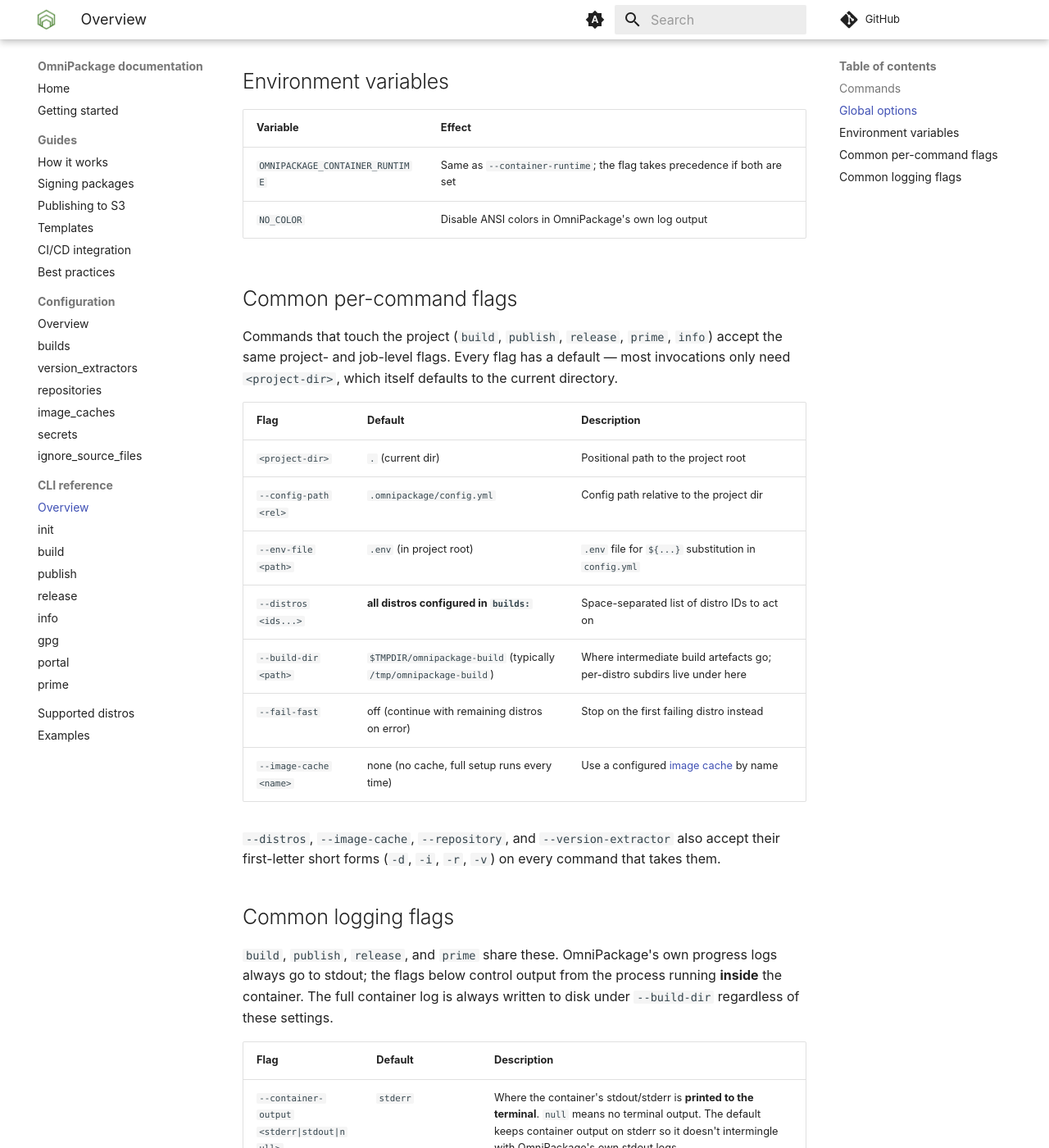
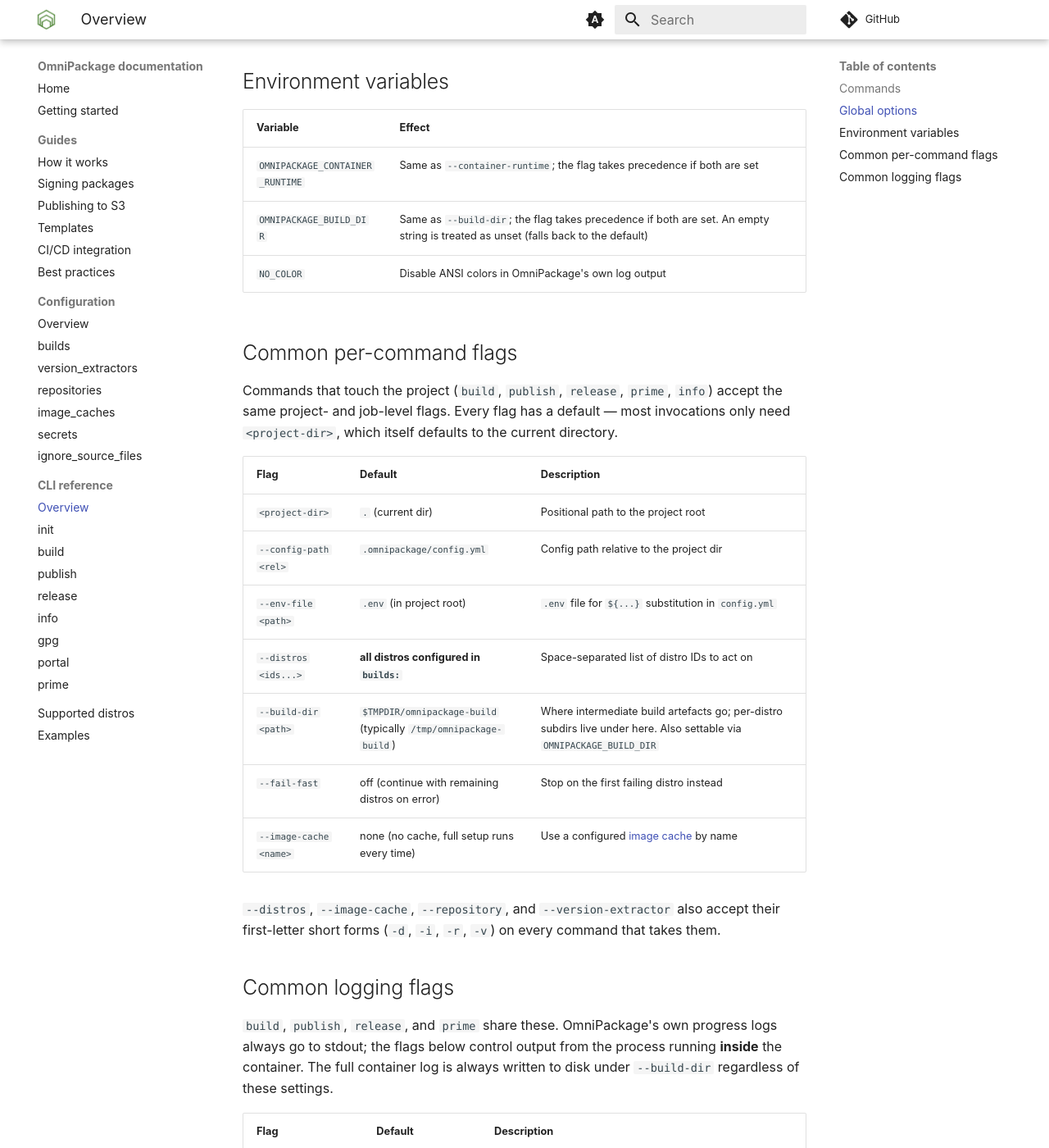
Before and after one commit to omnipackage/omnipackage-docs, an MkDocs documentation site: the page built from docs/cli/index.md, in a window 1280 px wide and 1400 px high, scrolled down 966 px. Shown: the whole window at 82% size. Built offline with MkDocs 1.6.1 and Material for MkDocs 9.7.7, drawn with Linux system fonts in a browser that asks for light colours; plug-ins that fetch from the network failed and are left out; comment, search, counter and statistics services are not loaded.

Commit message:
add OMNIPACKAGE_BUILD_DIR env var

```diff
--- a/docs/cli/index.md
+++ b/docs/cli/index.md
@@ -32,6 +32,7 @@ If neither is set, `podman` is preferred when available, otherwise `docker`. The
 | Variable | Effect |
 |----------|--------|
 | `OMNIPACKAGE_CONTAINER_RUNTIME` | Same as `--container-runtime`; the flag takes precedence if both are set |
+| `OMNIPACKAGE_BUILD_DIR` | Same as `--build-dir`; the flag takes precedence if both are set. An empty string is treated as unset (falls back to the default) |
 | `NO_COLOR` | Disable ANSI colors in OmniPackage's own log output |
 
 ## Common per-command flags
@@ -44,7 +45,7 @@ Commands that touch the project (`build`, `publish`, `release`, `prime`, `info`)
 | `--config-path <rel>` | `.omnipackage/config.yml` | Config path relative to the project dir |
 | `--env-file <path>` | `.env` (in project root) | `.env` file for `${...}` substitution in `config.yml` |
 | `--distros <ids...>` | **all distros configured in `builds:`** | Space-separated list of distro IDs to act on |
-| `--build-dir <path>` | `$TMPDIR/omnipackage-build` (typically `/tmp/omnipackage-build`) | Where intermediate build artefacts go; per-distro subdirs live under here |
+| `--build-dir <path>` | `$TMPDIR/omnipackage-build` (typically `/tmp/omnipackage-build`) | Where intermediate build artefacts go; per-distro subdirs live under here. Also settable via `OMNIPACKAGE_BUILD_DIR` |
 | `--fail-fast` | off (continue with remaining distros on error) | Stop on the first failing distro instead |
 | `--image-cache <name>` | none (no cache, full setup runs every time) | Use a configured [image cache](../configuration/image_caches.md) by name |
 
```
